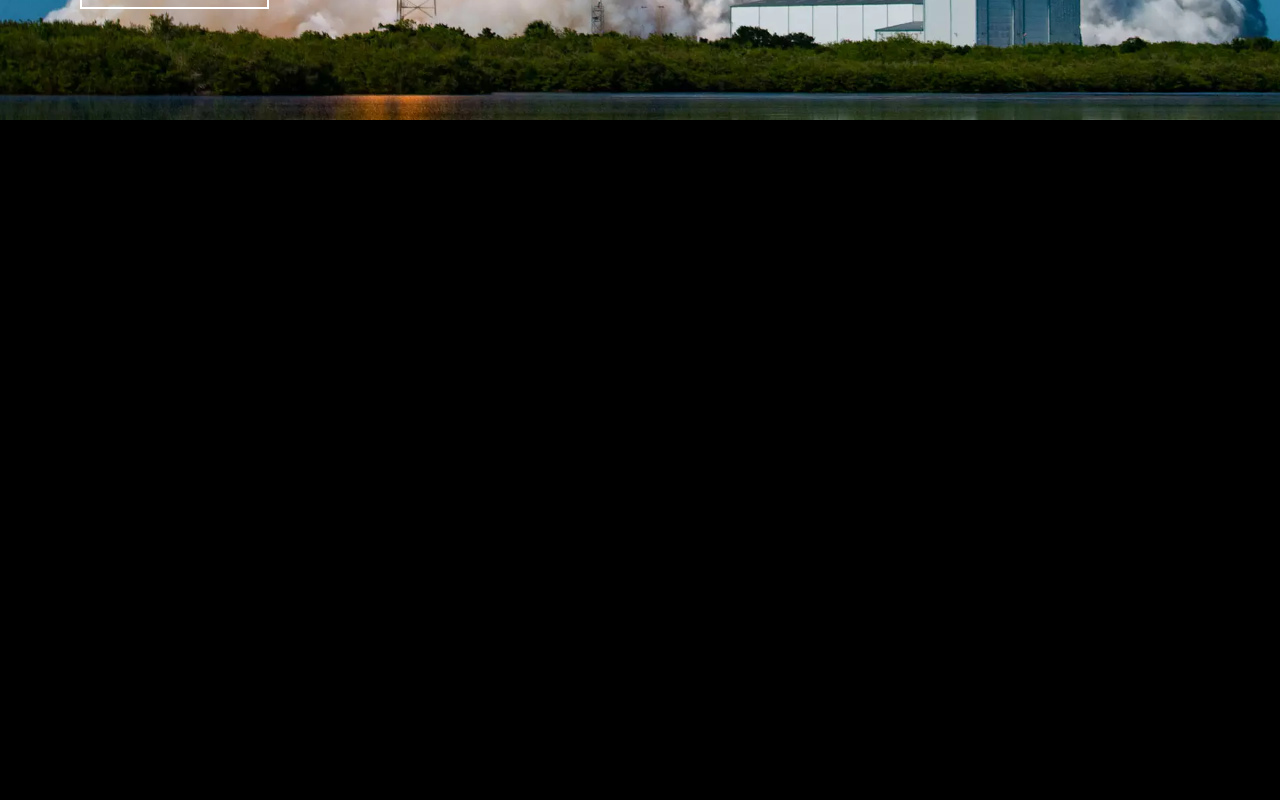
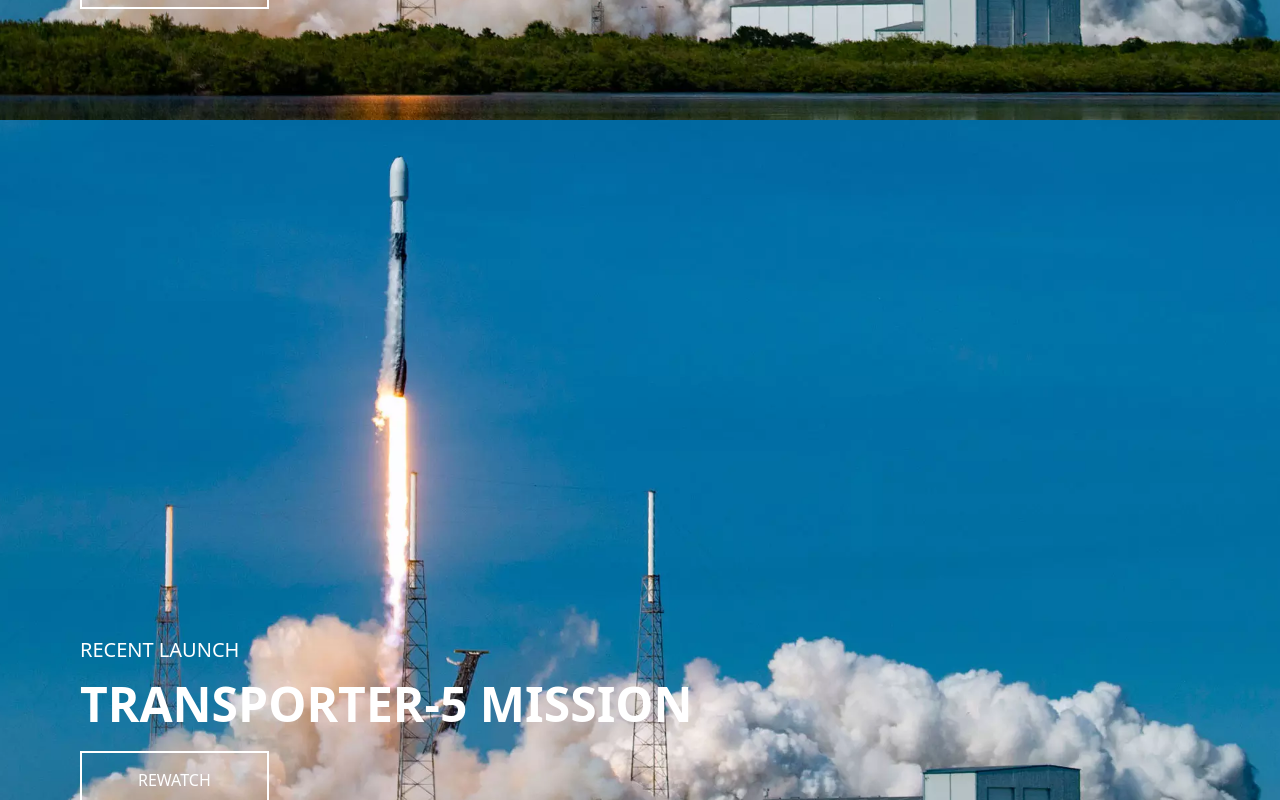
Before and after one commit to james-muriithi/spacex, a Vue app: page / in a window 1280 px wide. Shown: the part 680-1480 px from the top of the page. Before the commit the page ends 800 px from the top, so only its background shows below. Built offline with nearby package versions, Linux system fonts and the light colour scheme.

Commit message:
added all sections placeholders

```diff
--- a/src/components/common/PageSection.vue
+++ b/src/components/common/PageSection.vue
@@ -8,13 +8,15 @@
         {{ subTitle }}
       </h4>
       <h2 class="text-5xl font-bold">{{ title }}</h2>
-      <slot />
+      <SectionButton to="#"> {{ buttonText }} </SectionButton>
     </div>
   </section>
 </template>
 
 <script>
+import SectionButton from "./SectionButton.vue";
 export default {
+  components: { SectionButton },
   name: "PageSection",
   props: {
     desktopBgImage: {
@@ -30,6 +32,10 @@ export default {
       required: false,
     },
     title: {
+      type: String,
+      required: true,
+    },
+    buttonText: {
       type: String,
       required: true,
     },
--- a/src/components/Banner.vue
+++ b/src/components/sections/home/Banner.vue
@@ -1,13 +1,5 @@
 <template>
-  <PageSection
-    id="banner"
-    :mobileBgImage="mobileBgImage"
-    :desktopBgImage="desktopBgImage"
-    title="NILESAT 301 MISSION"
-    subTitle="recent mission"
-  >
-    <SectionButton to="#"> Rewatch </SectionButton>
-  </PageSection>
+
 </template>
 
 <script>
--- a/src/views/Home.vue
+++ b/src/views/Home.vue
@@ -1,11 +1,59 @@
 <template>
-    <Banner />
+  <PageSection
+    v-for="(section, index) in sections"
+    :key="index"
+    :mobileBgImage="section.mobileBgImage"
+    :desktopBgImage="section.desktopBgImage"
+    :title="section.title"
+    :subTitle="section.subTitle"
+    :buttonText="section.buttonText"
+  />
 </template>
 
 <script>
-import Banner from '@/components/Banner.vue'
+import Banner from "@/components/sections/home/Banner.vue";
 export default {
   components: { Banner },
-    name: "Home"
-}
+  name: "Home",
+  data() {
+    return {
+      sections: [
+        {
+          mobileBgImage: "/images/banner-mobile.webp",
+          desktopBgImage: "/images/banner-desktop.webp",
+          title: "NILESAT 301 MISSION",
+          subTitle: "recent mission",
+          buttonText: "rewatch",
+        },
+        {
+          mobileBgImage: "/images/banner-mobile.webp",
+          desktopBgImage: "/images/banner-desktop.webp",
+          title: "TRANSPORTER-5 MISSION",
+          subTitle: "recent launch",
+          buttonText: "rewatch",
+        },
+        {
+          mobileBgImage: "/images/banner-mobile.webp",
+          desktopBgImage: "/images/banner-desktop.webp",
+          title: "CREW-3 RETURNS TO EARTH",
+          subTitle: "completed mission",
+          buttonText: "rewatch",
+        },
+        {
+          mobileBgImage: "/images/banner-mobile.webp",
+          desktopBgImage: "/images/banner-desktop.webp",
+          title: "STARLINK MISSION",
+          subTitle: "recent launch",
+          buttonText: "rewatch",
+        },
+        {
+          mobileBgImage: "/images/banner-mobile.webp",
+          desktopBgImage: "/images/banner-desktop.webp",
+          title: "STARSHIP UPDATE",
+          buttonText: "learn more",
+        },
+      ],
+    };
+  },
+};
 </script>
```
